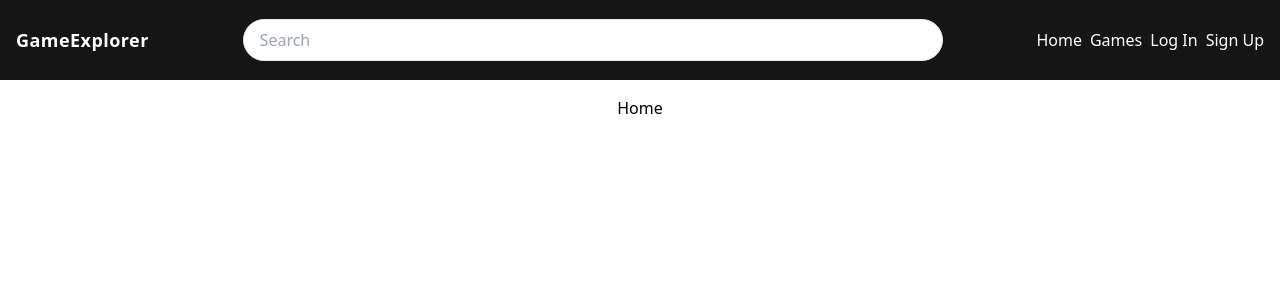
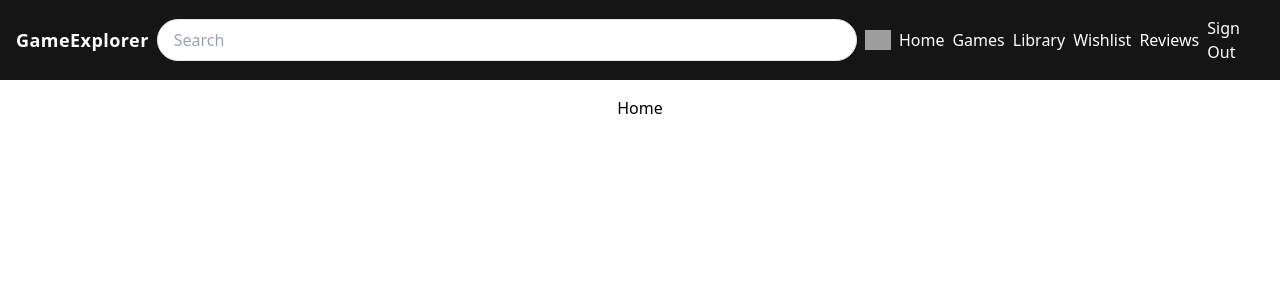
Before and after one commit to restropiajr/GameExplorer, a Next.js app in the folder game-explorer/: page / in a window 1280 px wide. Shown: the top 300 px of the page. Built offline with nearby package versions, Linux system fonts and the light colour scheme; grey boxes are pictures that could not be loaded.

Commit message:
Made userlogged in true

```diff
--- a/game-explorer/components/NavBar.tsx
+++ b/game-explorer/components/NavBar.tsx
@@ -6,7 +6,7 @@ import { FaBars } from 'react-icons/fa';
 import { useState } from 'react';
 
 export function NavBar() {
-	const [isUserLoggedIn, setIsUserLoggedIn] = useState(false);
+	const [isUserLoggedIn, setIsUserLoggedIn] = useState(true);
 	const [mobileMenu, setMobileMenu] = useState(false);
 	return (
 		<nav className='fixed top-0 left-0 w-full h-[80px] bg-[#151515] flex justify-between items-center px-4 gap-2'>
```
